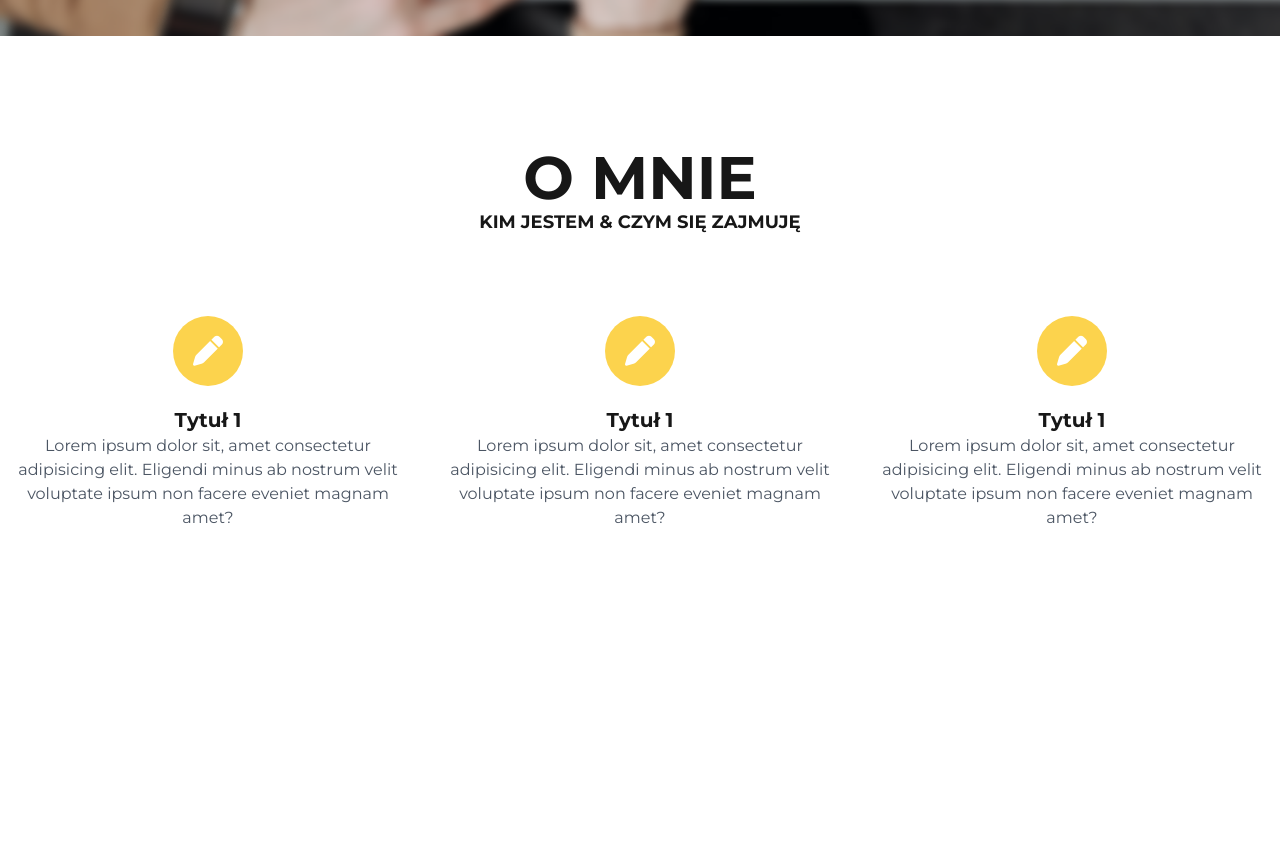
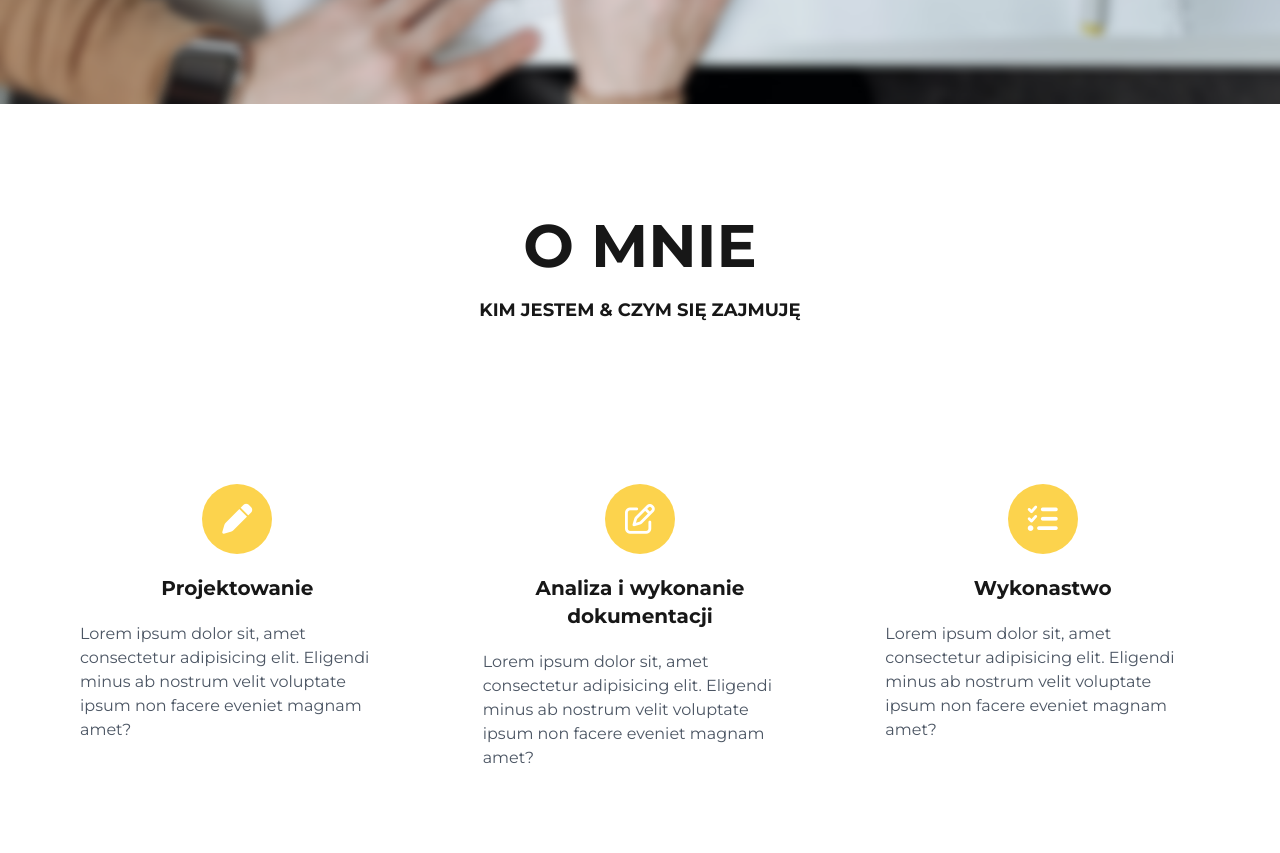
Before and after one commit to MateuszKujawa/Awisniewski-website, a website: page index.html in a window 1280 px wide. Shown: the part 764-1617 px from the top of the page. Drawn offline with nearby package versions, Linux system fonts and the light colour scheme.

Commit message:
Update #2
- Update main section
- Update nav section
- Add on header background style (backgroun-attechment)

```diff
--- a/index.html
+++ b/index.html
@@ -40,34 +40,47 @@
     <!-- Style CSS -->
     <link rel="stylesheet" href="/css/style.css">
 
-    <title>AWBK</title>
+    <title>AWBK | Adrian Wiśniewski</title>
 </head>
 <body class="font-primary">
-    <!-- Navigation section -->
-    <header class="w-full h-screen bg-cover bg-no-repeat">
+
+    <!-- Navigation bar -->
     <nav class="bg-white shadow-md p-4 flex justify-between items-center sticky-nav">
+
+        <!-- Logo name - left -->
         <div class="ml-12 ">
             <span class="text-3xl font-bold tracking-wider">AWBK</span>
         </div>
+
         <div class="mr-36 md:mr-12">
             <ul class="hidden md:flex space-x-2">
-                  <li><a href="#" class="text-neutral-900 font-semibold tracking-wide p-3 text-lg">Strona główna</a></li>
-                  <li><a href="#" class="text-neutral-900 font-semibold tracking-wide p-3 text-lg">O mnie</a></li>
-                  <li><a href="#" class="text-neutral-900 font-semibold tracking-wide p-3 text-lg">Projekty</a></li>
-                  <li><a href="#" class="text-neutral-900 font-semibold tracking-wide p-3 text-lg">Kontakt</a></li>
+                <li>
+                    <a href="#" class="text-neutral-900 font-semibold tracking-wide p-3 text-lg">Strona główna</a>
+                </li>
+                <li>
+                    <a href="#" class="text-neutral-900 font-semibold tracking-wide p-3 text-lg">O mnie</a>
+                </li>
+                <li>
+                    <a href="#" class="text-neutral-900 font-semibold tracking-wide p-3 text-lg">Projekty</a>
+                </li>
+                <li>
+                    <a href="#" class="text-neutral-900 font-semibold tracking-wide p-3 text-lg">Kontakt</a>
+                </li>
             </ul>
         </div>
 
 
 
+
+        <!-- Mobile navbar -->
         <div class="md:hidden relative">
             <button id="mobileMenuButton" class="text-neutral-900">
                 <svg xmlns="http://www.w3.org/2000/svg" fill="none" viewBox="0 0 24 24" stroke="currentColor" class="h-6 w-6">
                     <path stroke-linecap="round" stroke-linejoin="round" stroke-width="2" d="M4 6h16M4 12h16M4 18h16"></path>
                 </svg>
             </button>
+
             <div id="mobileMenu" class="mobile-menu fixed inset-0 bg-white text-center">
-
                 <button id="closeMobileMenu" class="absolute top-4 right-4 text-neutral-900 hover:text-gray-700">
                     <svg xmlns="http://www.w3.org/2000/svg" fill="none" viewBox="0 0 24 24" stroke="currentColor" class="h-6 w-6">
                         <path stroke-linecap="round" stroke-linejoin="round" stroke-width="2" d="M6 18L18 6M6 6l12 12"></path>
@@ -82,6 +95,8 @@
         </div>
     </nav>
 
+    <!-- Header section -->
+    <header class="w-full h-screen bg-cover bg-no-repeat bg-fixed ">
 
         <!-- Title -->
         <div class="h-screen flex items-center justify-center pb-20 text-neutral-900">
@@ -96,37 +111,38 @@
     </header>
 
 
-
+    <!-- Main section -->
     <main class="bg-white text-neutral-900 justify-center items-center h-screen">
+        <!-- About me -->
         <div class="items-center text-center pt-28">
             <h1 class="text-6xl font-bold">O MNIE</h1>
-            <h3 class="text-lg font-bold">KIM JESTEM & CZYM SIĘ ZAJMUJĘ</h3>
+            <h3 class="text-lg font-bold pt-5">KIM JESTEM & CZYM SIĘ ZAJMUJĘ</h3>
         </div>
 
+        <!-- My skills -->
+        <div class="flex justify-center items-center h-fit mt-20 p-10">
+            <div class="flex flex-col md:flex-row space-y-4 md:space-y-0 md:space-x-2 text-center">
 
-        <div class="flex justify-center items-center h-fit mt-20">
-            <div class="flex flex-col md:flex-row space-y-4 md:space-y-0 md:space-x-4 text-center">
-
-                <div class="flex flex-col items-center">
+                <div class="flex flex-col items-center p-10">
                   <i class="fa-solid fa-pen text-white text-3xl rounded-full bg-yellow-300 p-5 mb-5"></i>
-                  <h1 class="text-xl font-bold">Tytuł 1</h1>
-                  <p class="text-gray-600">
+                  <h1 class="text-xl font-bold">Projektowanie</h1>
+                  <p class="text-gray-600 text-left pt-5">
                     Lorem ipsum dolor sit, amet consectetur adipisicing elit. Eligendi minus ab nostrum velit voluptate ipsum non facere eveniet magnam amet?
                   </p>
                 </div>
 
-                <div class="flex flex-col items-center">
-                    <i class="fa-solid fa-pen text-white text-3xl rounded-full bg-yellow-300 p-5 mb-5"></i>
-                    <h1 class="text-xl font-bold">Tytuł 1</h1>
-                    <p class="text-gray-600">
+                <div class="flex flex-col items-center p-10">
+                    <i class="fa-regular fa-pen-to-square text-white text-3xl rounded-full bg-yellow-300 p-5 mb-5"></i>
+                    <h1 class="text-xl font-bold">Analiza i wykonanie dokumentacji</h1>
+                    <p class="text-gray-600 text-left pt-5">
                       Lorem ipsum dolor sit, amet consectetur adipisicing elit. Eligendi minus ab nostrum velit voluptate ipsum non facere eveniet magnam amet?
                     </p>
                 </div>
 
-                <div class="flex flex-col items-center">
-                    <i class="fa-solid fa-pen text-white text-3xl rounded-full bg-yellow-300 p-5 mb-5"></i>
-                    <h1 class="text-xl font-bold">Tytuł 1</h1>
-                    <p class="text-gray-600">
+                <div class="flex flex-col items-center p-10">
+                    <i class="fa-solid fa-list-check text-white text-3xl rounded-full bg-yellow-300 p-5 mb-5"></i>
+                    <h1 class="text-xl font-bold">Wykonastwo</h1>
+                    <p class="text-gray-600 text-left pt-5">
                       Lorem ipsum dolor sit, amet consectetur adipisicing elit. Eligendi minus ab nostrum velit voluptate ipsum non facere eveniet magnam amet?
                     </p>
                 </div>
```
Lines whose indentation alone changed are shown as unchanged.
